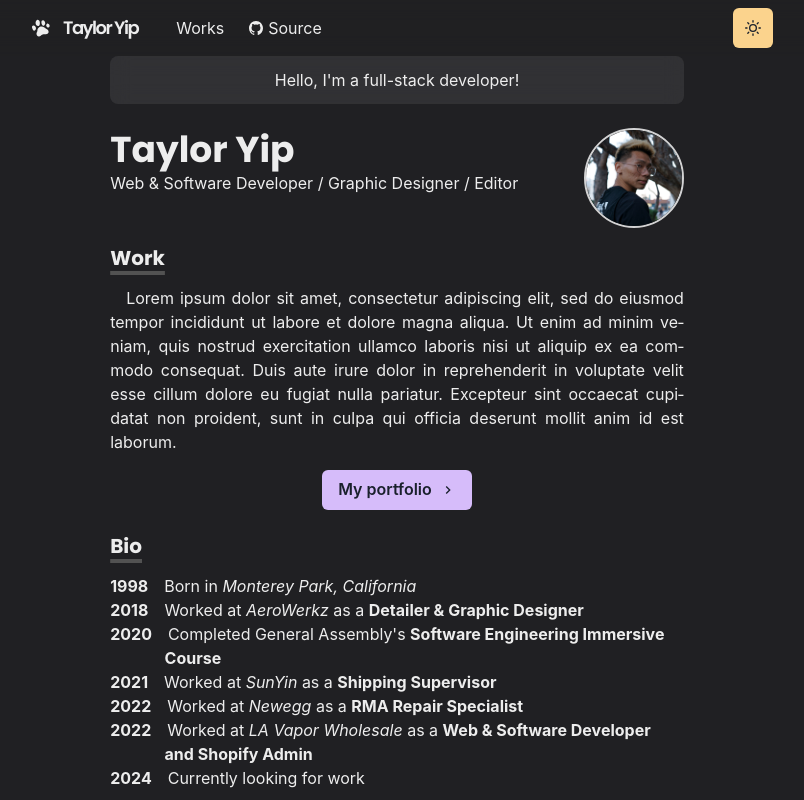
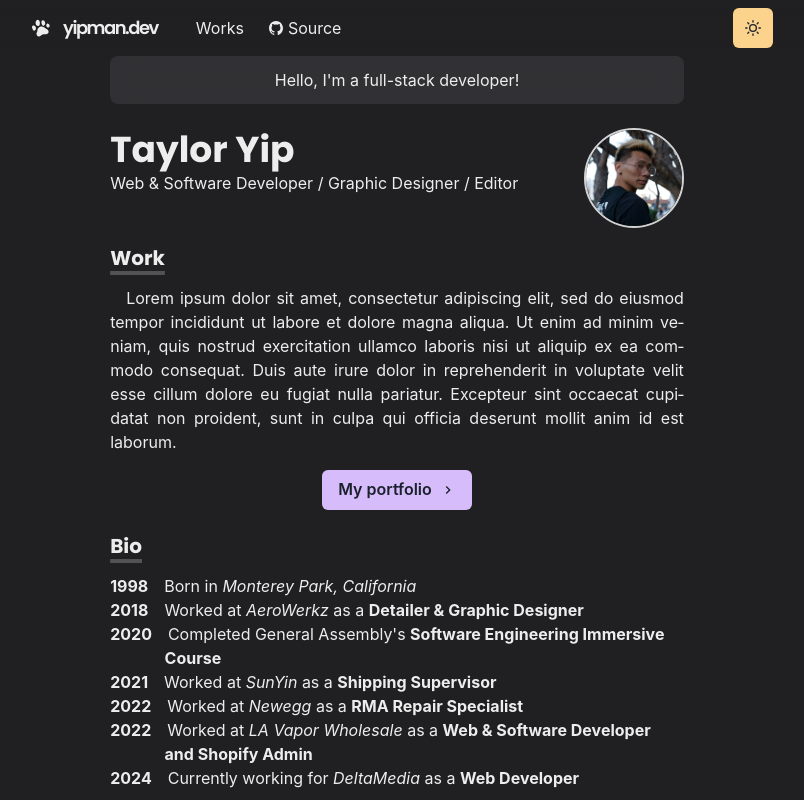
Before and after one commit to yippptay/yippptay_portfolio, a Next.js app: page / in a window 1280 px wide. Shown: the top 800 px of the page, without its empty margins (243-1047 px from the left). Built offline with nearby package versions, Linux system fonts and the light colour scheme.

Commit message:
.dev domain

```diff
--- a/components/logo.js
+++ b/components/logo.js
@@ -33,7 +33,7 @@ const Logo = () => {
           fontWeight="semibold"
           ml={3}
         >
-          Taylor Yip
+          yipman.dev
         </Text>
       </LogoBox>
 
--- a/pages/index.js
+++ b/pages/index.js
@@ -129,7 +129,7 @@ const Home = () => (
           <BioYear>
             2024
           </BioYear>
-          Currently looking for work
+          Currently working for <i>DeltaMedia</i> as a <b>Web Developer</b>
         </BioSection>
 
       </Section>
```
